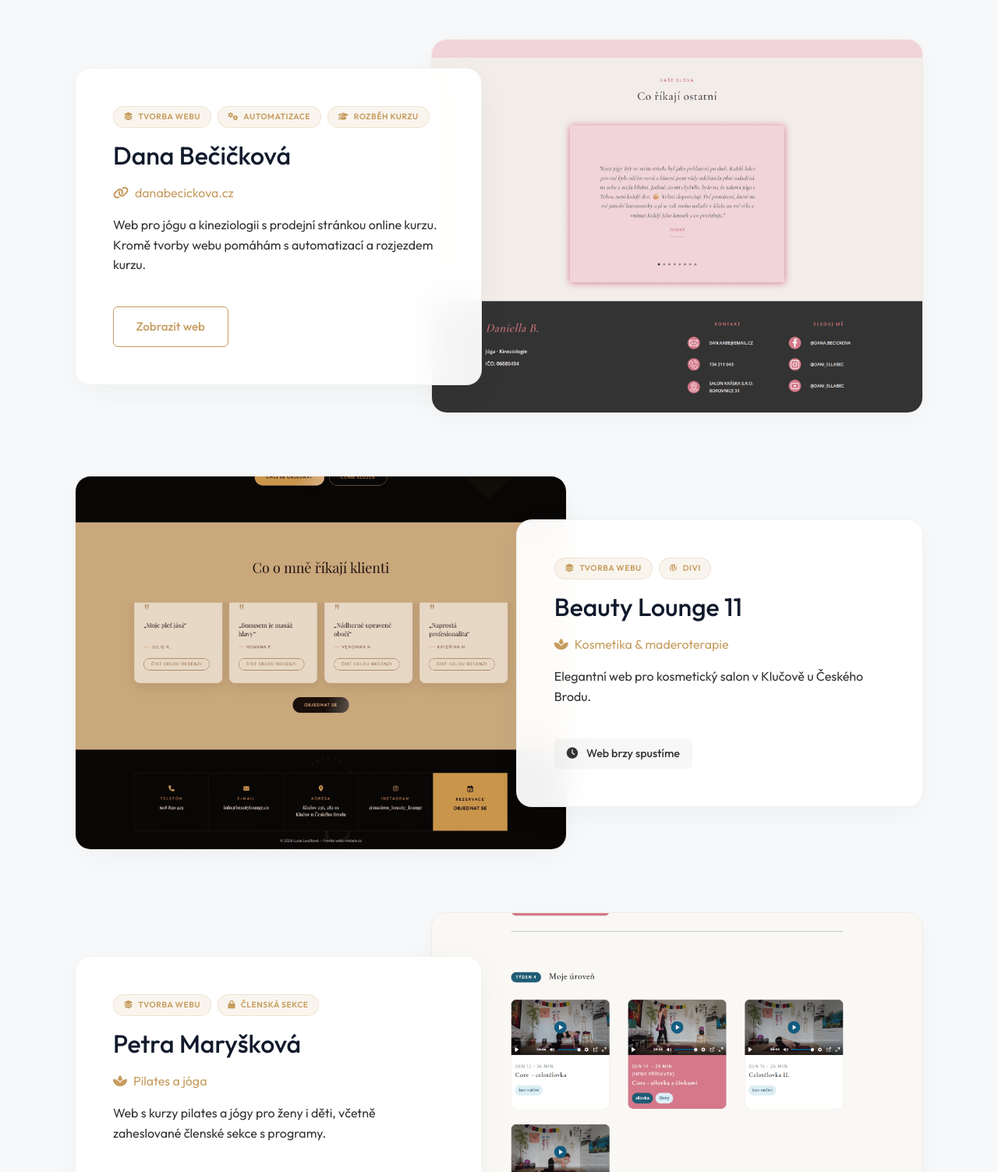
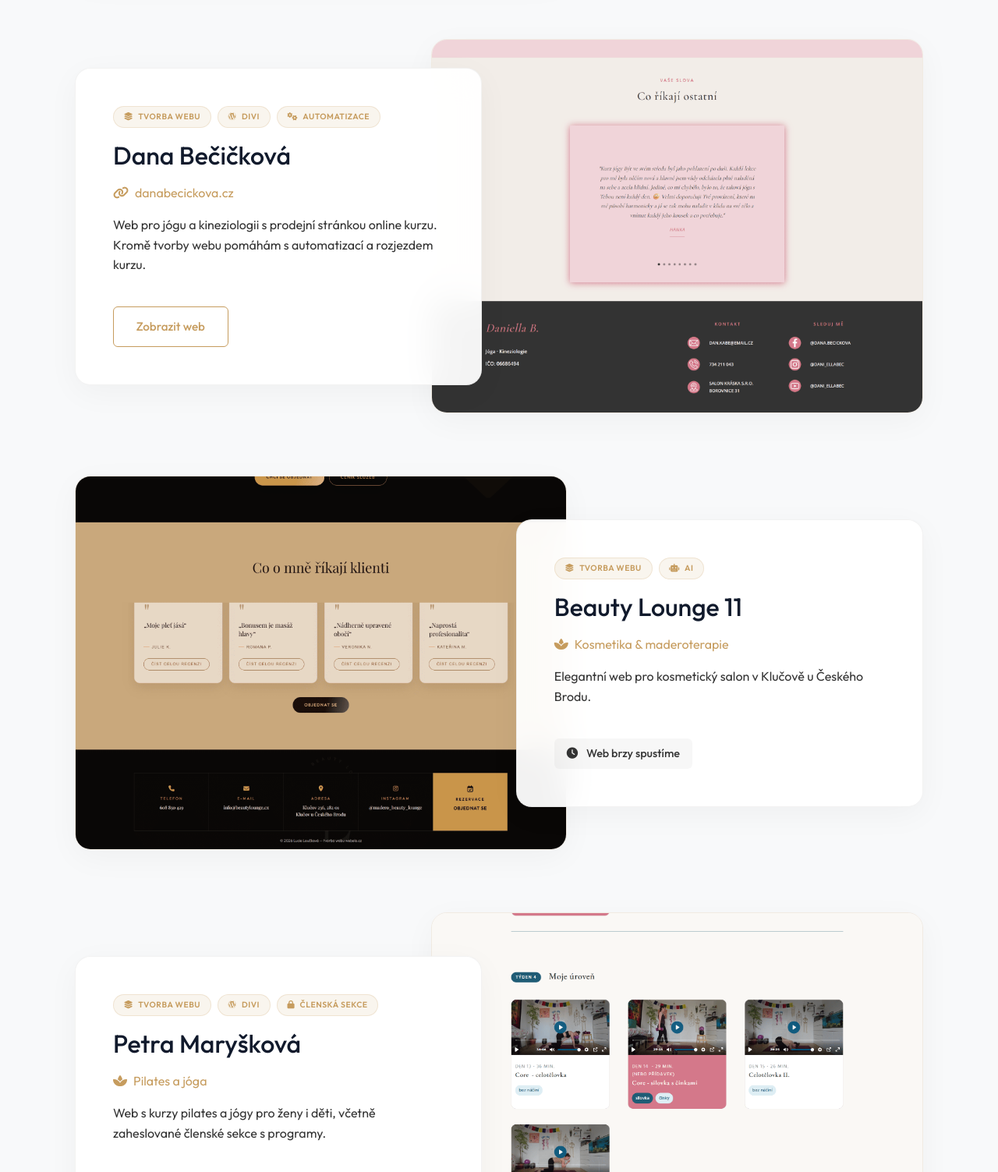
Before and after one commit to luciewebelo/Web_webelo, a plain HTML site: page index.html in a window 1280 px wide. Shown: the part 4720-6223 px from the top of the page at 78% size. Drawn offline with Linux system fonts and the light colour scheme.

Commit message:
Verze 27

```diff
--- a/index.html
+++ b/index.html
@@ -561,8 +561,8 @@
               <div class="project-info-top">
                 <div class="tags">
                   <span class="tag"><i class="fas fa-layer-group mr-1"></i> TVORBA WEBU</span>
+                  <span class="tag"><i class="fab fa-wordpress mr-1"></i> DIVI</span>
                   <span class="tag"><i class="fas fa-cogs mr-1"></i> AUTOMATIZACE</span>
-                  <span class="tag"><i class="fas fa-graduation-cap mr-1"></i> ROZBĚH KURZU</span>
                 </div>
                 <h3>Dana Bečičková</h3>
                 <a href="https://danabecickova.cz" target="_blank" class="project-url"><i
@@ -587,7 +587,7 @@
               <div class="project-info-top">
                 <div class="tags">
                   <span class="tag"><i class="fas fa-layer-group mr-1"></i> TVORBA WEBU</span>
-                  <span class="tag"><i class="fab fa-wordpress mr-1"></i> DIVI</span>
+                  <span class="tag"><i class="fas fa-robot mr-1"></i> AI</span>
                 </div>
                 <h3>Beauty Lounge 11</h3>
                 <p class="project-url text-gold mb-0"><i class="fas fa-spa mr-2"></i>Kosmetika & maderoterapie</p>
@@ -609,6 +609,7 @@
               <div class="project-info-top">
                 <div class="tags">
                   <span class="tag"><i class="fas fa-layer-group mr-1"></i> TVORBA WEBU</span>
+                  <span class="tag"><i class="fab fa-wordpress mr-1"></i> DIVI</span>
                   <span class="tag"><i class="fas fa-lock mr-1"></i> ČLENSKÁ SEKCE</span>
                 </div>
                 <h3>Petra Maryšková</h3>
```
